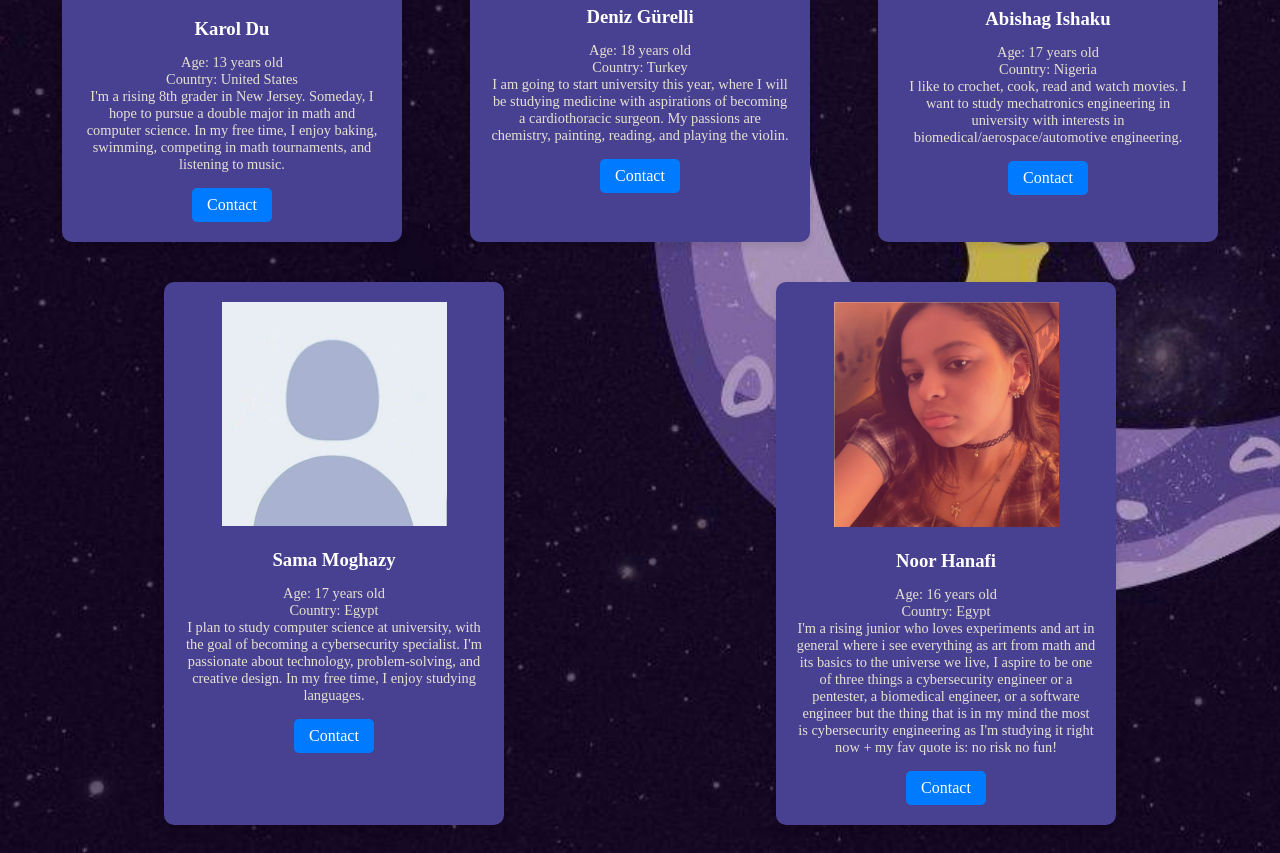
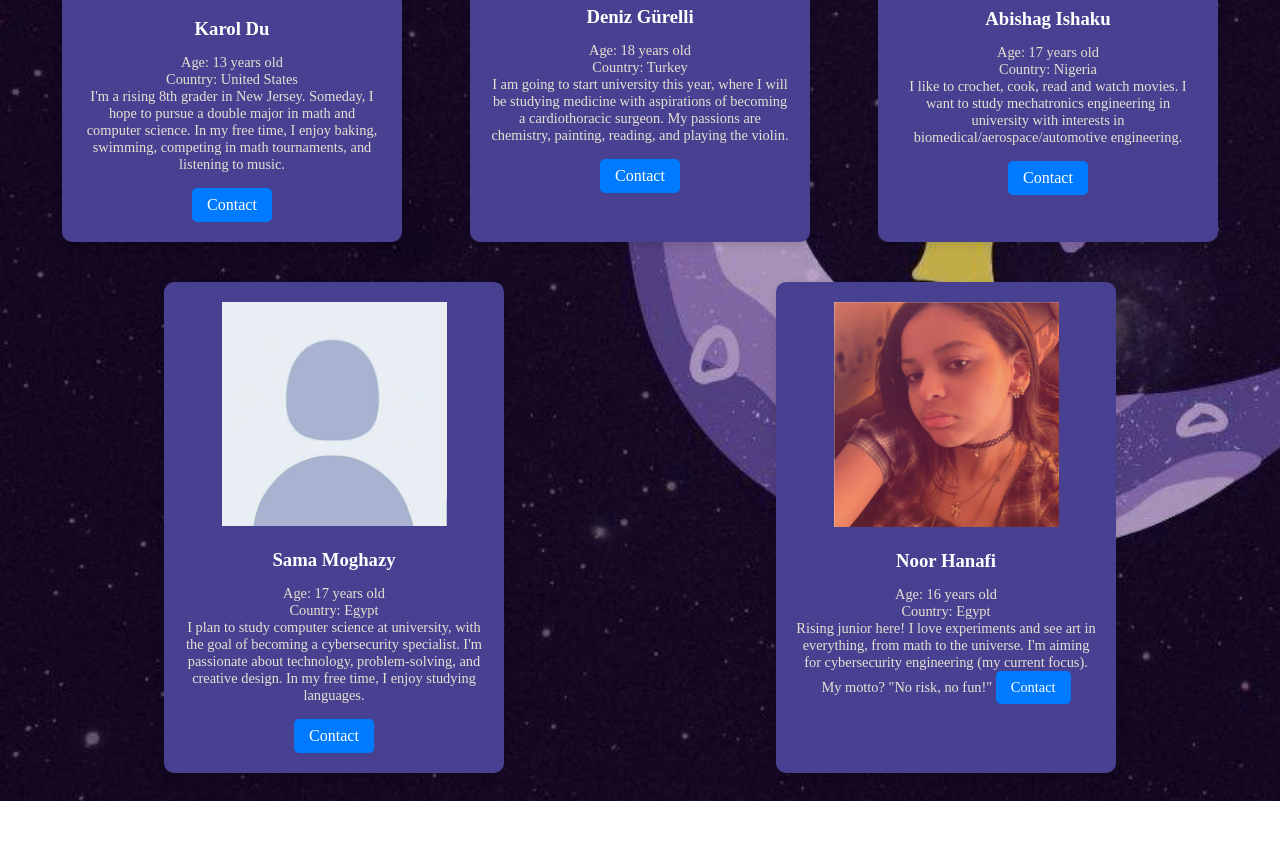
Before and after one commit to karol-du/karol-du, a website: page about us.html in a window 1280 px wide. Shown: the part 338-1191 px from the top of the page. After the commit the page ends 1139 px from the top, so only its background shows below. Drawn offline with Linux system fonts and the light colour scheme.

Commit message:
Update about us.html

```diff
--- a/about us.html
+++ b/about us.html
@@ -127,7 +127,7 @@
       <p style="color: #e6e1d3">
         Age: 16 years old <br />
         Country: Egypt <br />
-        I'm a rising junior who loves experiments and art in general where i see everything as art from math and its basics to the universe we live, I aspire to be one of three things a cybersecurity engineer or a pentester, a biomedical engineer, or a software engineer but the thing that is in my mind the most is cybersecurity engineering as I'm studying it right now  + my fav quote is: no risk no fun! </p>
+        Rising junior here! I love experiments and see art in everything, from math to the universe. I'm aiming for cybersecurity engineering (my current focus). My motto? "No risk, no fun!"
       <a href="nourehab5050@gmail.com" class="contact">Contact</a>
     </div>
 
```
